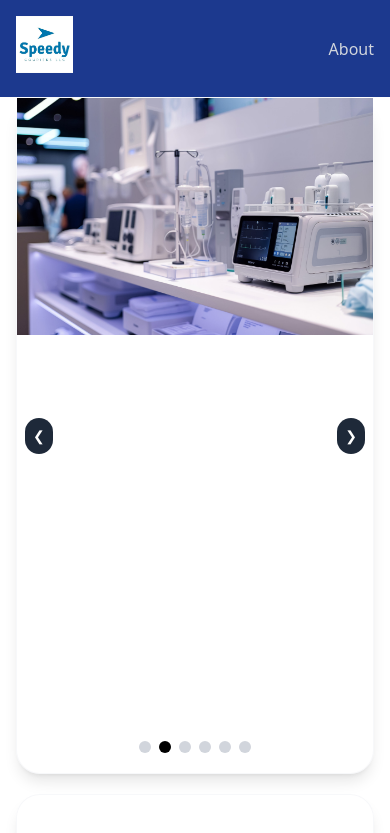
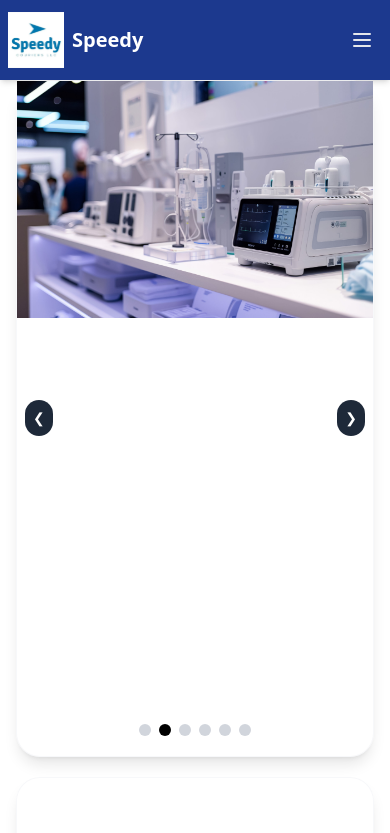
Before and after one commit to KYADMZ/Proyecto-speedy, a Next.js app in the folder spdy/: page / in a window 390 px wide. Shown: the top 833 px of the page. Built offline with nearby package versions, Linux system fonts and the light colour scheme.

Commit message:
cambio nav 2

```diff
--- a/spdy/app/components/nav.jsx
+++ b/spdy/app/components/nav.jsx
@@ -1,18 +1,86 @@
+"use client";
+
 import Link from "next/link";
+import { useState } from "react";
 
 export default function NavBar() {
+  const [isOpen, setIsOpen] = useState(false);
+
   return (
-    <nav className="bg-blue-900 p-4">
-      <div className="container mx-auto flex justify-between items-center">
-        <Link href="/" className="text-white text-lg font-semibold relative group w-[57px] h-[65px]">
-            <img src="/speedyIcon.jpeg" alt="logo" />
+    <nav className="bg-blue-900 shadow-md">
+      <div className="container mx-auto px-4 py-3 flex justify-between items-center">
+        {/* Logo and company name */}
+        <Link href="/" className="flex items-center -ml-2">
+          <img src="/speedyIcon.jpeg" alt="logo" className="w-14 h-auto" />
+          <span className="ml-2 text-white text-xl font-bold">Speedy</span>
         </Link>
-        <div className="space-x-4">
-          <Link href="/about" className="text-gray-300 hover:text-white">
-            About
+
+        {/* Desktop menu */}
+        <div className="hidden md:flex space-x-6">
+          <Link href="/" className="text-gray-200 hover:text-white transition-colors duration-300">
+            Home
+          </Link>
+          <Link href="/about" className="text-gray-200 hover:text-white transition-colors duration-300">
+            About Us
+          </Link>
+          <Link href="/services" className="text-gray-200 hover:text-white transition-colors duration-300">
+            Services
+          </Link>
+          <Link href="/contact" className="text-gray-200 hover:text-white transition-colors duration-300">
+            Contact
           </Link>
         </div>
+
+        {/* Mobile menu button */}
+        <button
+          className="md:hidden text-gray-200 hover:text-white focus:outline-none"
+          onClick={() => setIsOpen(!isOpen)}
+        >
+          <svg
+            className="w-6 h-6"
+            fill="none"
+            stroke="currentColor"
+            viewBox="0 0 24 24"
+            xmlns="http://www.w3.org/2000/svg"
+          >
+            {isOpen ? (
+              <path
+                strokeLinecap="round"
+                strokeLinejoin="round"
+                strokeWidth={2}
+                d="M6 18L18 6M6 6l12 12"
+              />
+            ) : (
+              <path
+                strokeLinecap="round"
+                strokeLinejoin="round"
+                strokeWidth={2}
+                d="M4 6h16M4 12h16M4 18h16"
+              />
+            )}
+          </svg>
+        </button>
       </div>
+
+      {/* Mobile menu */}
+      {isOpen && (
+        <div className="md:hidden bg-blue-800">
+          <div className="px-4 pt-2 pb-4 space-y-1">
+            <Link href="/" className="block text-gray-200 hover:text-white transition-colors duration-300">
+              Home
+            </Link>
+            <Link href="/about" className="block text-gray-200 hover:text-white transition-colors duration-300">
+              About Us
+            </Link>
+            <Link href="/services" className="block text-gray-200 hover:text-white transition-colors duration-300">
+              Services
+            </Link>
+            <Link href="/contact" className="block text-gray-200 hover:text-white transition-colors duration-300">
+              Contact
+            </Link>
+          </div>
+        </div>
+      )}
     </nav>
   );
 }
```
